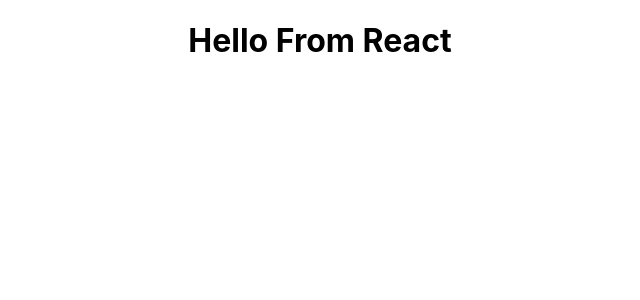
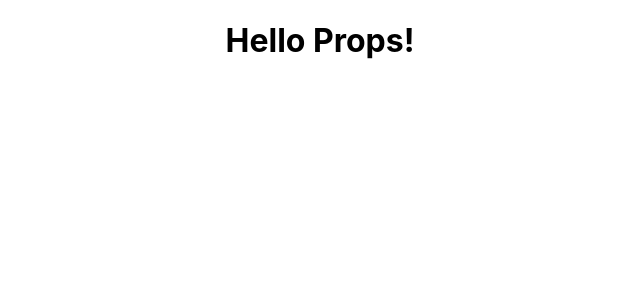
Before and after one commit to Quack842/gitpod-react, a React (Create React App) app in the folder my-app/: page / in a window 1280 px wide. Shown: the top 300 px of the page, without its empty margins (320-960 px from the left). Built offline with nearby package versions, Linux system fonts and the light colour scheme.

Commit message:
added FunctionGreetingWithProps - Follow Alaong Video

```diff
--- a/my-app/src/App.js
+++ b/my-app/src/App.js
@@ -1,11 +1,11 @@
 import logo from './logo.svg';
 import './App.css';
-import FunctionalGreeting from './components/FunctionalGreeting';
+import FunctionalGreetingWithProps from './components/FunctionalGreetingWithProps';
 
 function App() {
   return (
     <div className="App">
-      <FunctionalGreeting />
+      <FunctionalGreetingWithProps />
     </div>
   );
 }
--- /dev/null
+++ b/my-app/src/components/FunctionalGreetingWithProps.js
@@ -0,0 +1,9 @@
+import React from "react";
+
+// function FunctionalGreeting(){
+//     return <h1>Hello From React!</h1>
+// }
+
+const FunctionalGreetingWithProps = () => <h1>Hello Props!</h1>
+
+export default FunctionalGreetingWithProps
```
